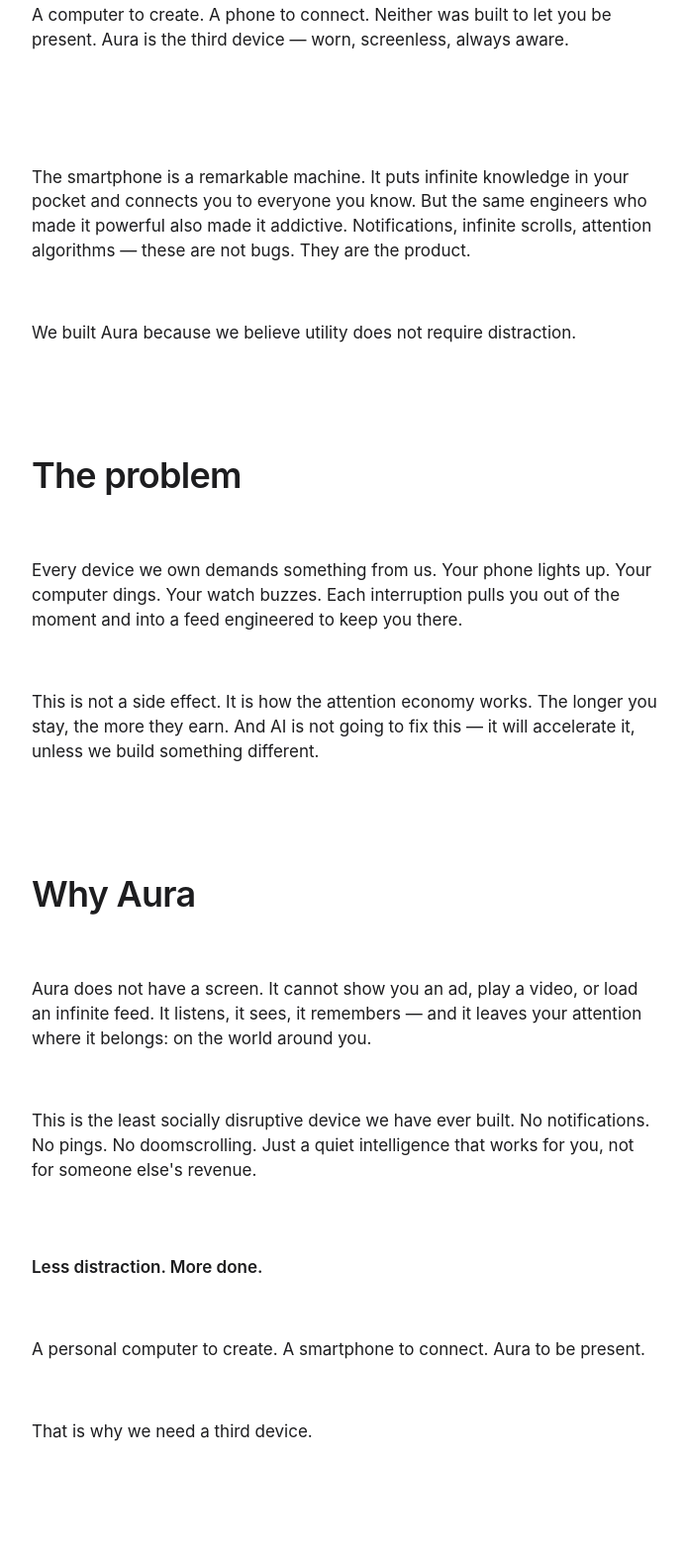
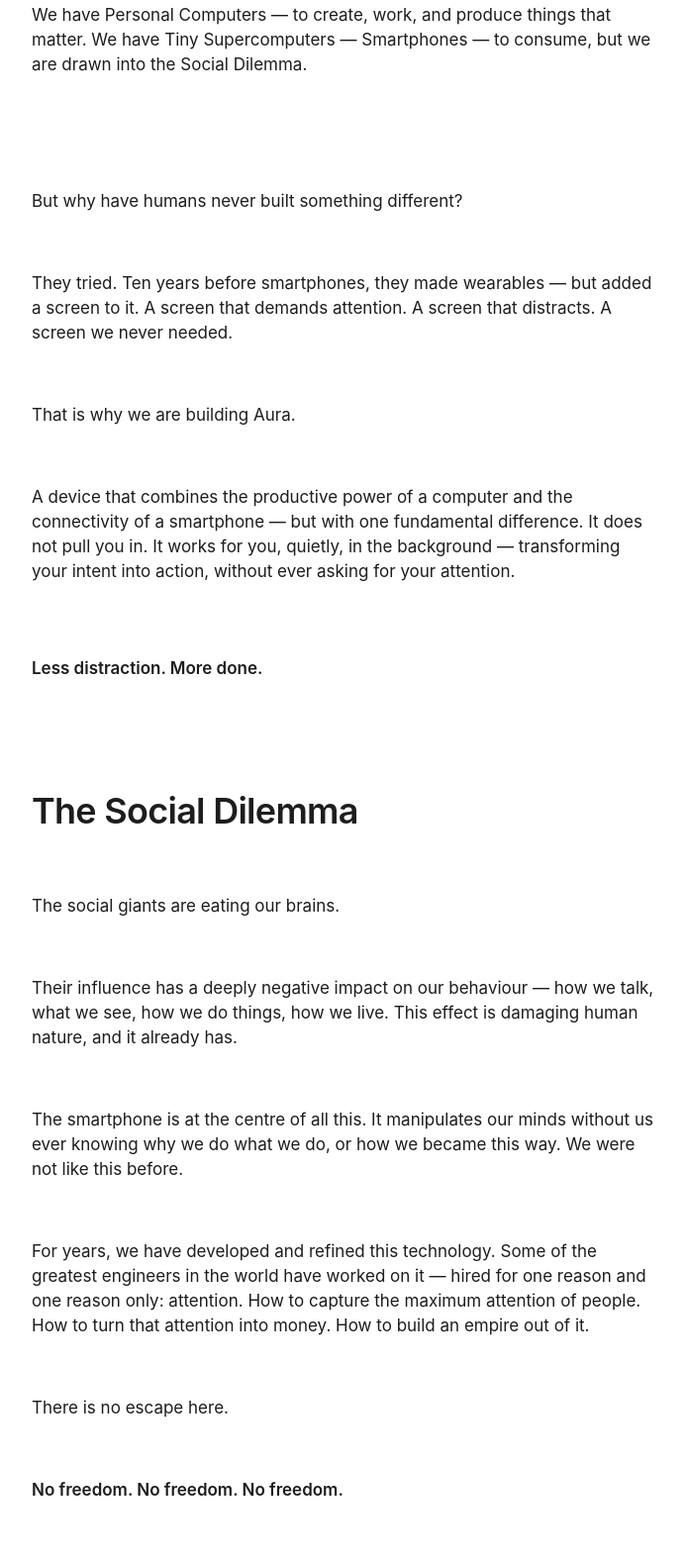
Before and after one commit to thesohamdatta/Harness, a website: page website/manifesto.html in a window 1280 px wide. Shown: the part 400-1976 px from the top of the page at 99% size, without its empty margins (292-986 px from the left). Drawn offline with nearby package versions, Linux system fonts and the light colour scheme; a web font is replaced by a local one.

Commit message:
Manifesto: replace with handwritten copy
- H1: Humans need a third device
- The Social Dilemma section
- The AI Dilemma section
- That's Why We Need Aura section
- Preserves page shell, nav, footer, design tokens

```diff
--- a/website/manifesto.html
+++ b/website/manifesto.html
@@ -5,7 +5,7 @@
     <meta content="width=device-width, initial-scale=1.0" name="viewport" />
     <meta
       name="description"
-      content="The case for a third device. Decoupling utility from digital distraction."
+      content="Social giants are eating our brains. AI is humanity's last invention. We need a third device."
     />
     <meta name="theme-color" content="#ffffff" />
     <title>The Third Device | Aura Manifesto</title>
@@ -84,14 +84,14 @@
           <h1
             class="font-display text-[40px] md:text-[72px] text-[var(--color-ink)] font-bold tracking-[-0.003em] leading-[1.05] mb-6"
           >
-            We need a third device.
+            Humans need a third device.
           </h1>
           <p
             class="font-body text-[var(--type-body)] text-[var(--color-ink-secondary)] leading-relaxed"
           >
-            A computer to create. A phone to connect. Neither was built to let
-            you be present. Aura is the third device — worn, screenless, always
-            aware.
+            We have Personal Computers — to create, work, and produce things
+            that matter. We have Tiny Supercomputers — Smartphones — to consume,
+            but we are drawn into the Social Dilemma.
           </p>
         </div>
       </header>
@@ -101,65 +101,111 @@
           class="font-body text-[var(--type-body)] text-[var(--color-ink-secondary)] leading-relaxed"
           style="display: flex; flex-direction: column; gap: 24px"
         >
+          <p>But why have humans never built something different?</p>
+
           <p>
-            The smartphone is a remarkable machine. It puts infinite knowledge
-            in your pocket and connects you to everyone you know. But the same
-            engineers who made it powerful also made it addictive.
-            Notifications, infinite scrolls, attention algorithms — these are
-            not bugs. They are the product.
+            They tried. Ten years before smartphones, they made wearables — but
+            added a screen to it. A screen that demands attention. A screen that
+            distracts. A screen we never needed.
           </p>
 
-          <p>
-            We built Aura because we believe utility does not require
-            distraction.
-          </p>
-
-          <h2
-            class="font-display text-[24px] md:text-[36px] font-bold text-[var(--color-ink)] tracking-tight mt-16 mb-4"
-          >
-            The problem
-          </h2>
+          <p>That is why we are building Aura.</p>
 
           <p>
-            Every device we own demands something from us. Your phone lights up.
-            Your computer dings. Your watch buzzes. Each interruption pulls you
-            out of the moment and into a feed engineered to keep you there.
-          </p>
-
-          <p>
-            This is not a side effect. It is how the attention economy works.
-            The longer you stay, the more they earn. And AI is not going to fix
-            this — it will accelerate it, unless we build something different.
-          </p>
-
-          <h2
-            class="font-display text-[24px] md:text-[36px] font-bold text-[var(--color-ink)] tracking-tight mt-16 mb-4"
-          >
-            Why Aura
-          </h2>
-
-          <p>
-            Aura does not have a screen. It cannot show you an ad, play a video,
-            or load an infinite feed. It listens, it sees, it remembers — and it
-            leaves your attention where it belongs: on the world around you.
-          </p>
-
-          <p>
-            This is the least socially disruptive device we have ever built. No
-            notifications. No pings. No doomscrolling. Just a quiet intelligence
-            that works for you, not for someone else's revenue.
+            A device that combines the productive power of a computer and the
+            connectivity of a smartphone — but with one fundamental difference.
+            It does not pull you in. It works for you, quietly, in the
+            background — transforming your intent into action, without ever
+            asking for your attention.
           </p>
 
           <p class="text-[var(--color-ink)] font-semibold mt-8">
             Less distraction. More done.
           </p>
 
+          <h2
+            class="font-display text-[24px] md:text-[36px] font-bold text-[var(--color-ink)] tracking-tight mt-16 mb-4"
+          >
+            The Social Dilemma
+          </h2>
+
+          <p>The social giants are eating our brains.</p>
+
           <p>
-            A personal computer to create. A smartphone to connect. Aura to be
-            present.
+            Their influence has a deeply negative impact on our behaviour — how
+            we talk, what we see, how we do things, how we live. This effect is
+            damaging human nature, and it already has.
           </p>
 
-          <p>That is why we need a third device.</p>
+          <p>
+            The smartphone is at the centre of all this. It manipulates our
+            minds without us ever knowing why we do what we do, or how we became
+            this way. We were not like this before.
+          </p>
+
+          <p>
+            For years, we have developed and refined this technology. Some of
+            the greatest engineers in the world have worked on it — hired for
+            one reason and one reason only: attention. How to capture the
+            maximum attention of people. How to turn that attention into money.
+            How to build an empire out of it.
+          </p>
+
+          <p>There is no escape here.</p>
+
+          <p class="text-[var(--color-ink)] font-semibold">
+            No freedom. No freedom. No freedom.
+          </p>
+
+          <h2
+            class="font-display text-[24px] md:text-[36px] font-bold text-[var(--color-ink)] tracking-tight mt-16 mb-4"
+          >
+            The AI Dilemma
+          </h2>
+
+          <p>
+            AI is not going to make it good or help us live better in this
+            socially fucked up world. Instead, AI can and will change how we
+            live, what we see, and how we perceive things — things we never
+            needed and never wanted. The Slop. Its impact on our brain is not
+            reversible.
+          </p>
+
+          <p>
+            AI is absolutely revolutionary and can change humanity. But humans
+            are creating AI, AI is creating AI, and AI will dominate humans. We
+            are in the Matrix.
+          </p>
+
+          <p class="text-[var(--color-ink)] font-semibold">
+            Hence, we believe AI is humanity's last invention.
+          </p>
+
+          <h2
+            class="font-display text-[24px] md:text-[36px] font-bold text-[var(--color-ink)] tracking-tight mt-16 mb-4"
+          >
+            That's Why We Need Aura
+          </h2>
+
+          <p>
+            We need a device that doesn't demand attention, doesn't bombard us
+            with information, doesn't ping us with notifications every second —
+            a device that needs no screen.
+          </p>
+
+          <p>
+            We need it combining the intelligence of AI and the human mind. The
+            Personal Superintelligence.
+          </p>
+
+          <p class="text-[var(--color-ink)] font-semibold">
+            The least socially disruptive device we've ever needed.
+          </p>
+
+          <p>
+            Humane AI Pin was the beginning — and it will return in another
+            soul.
+          </p>
         </div>
       </article>
     </main>
```
